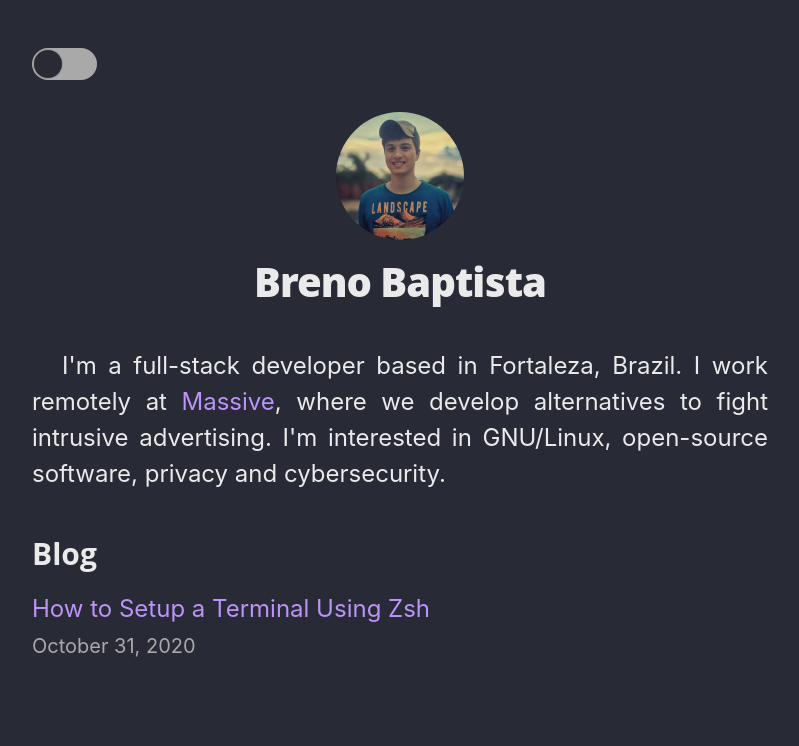
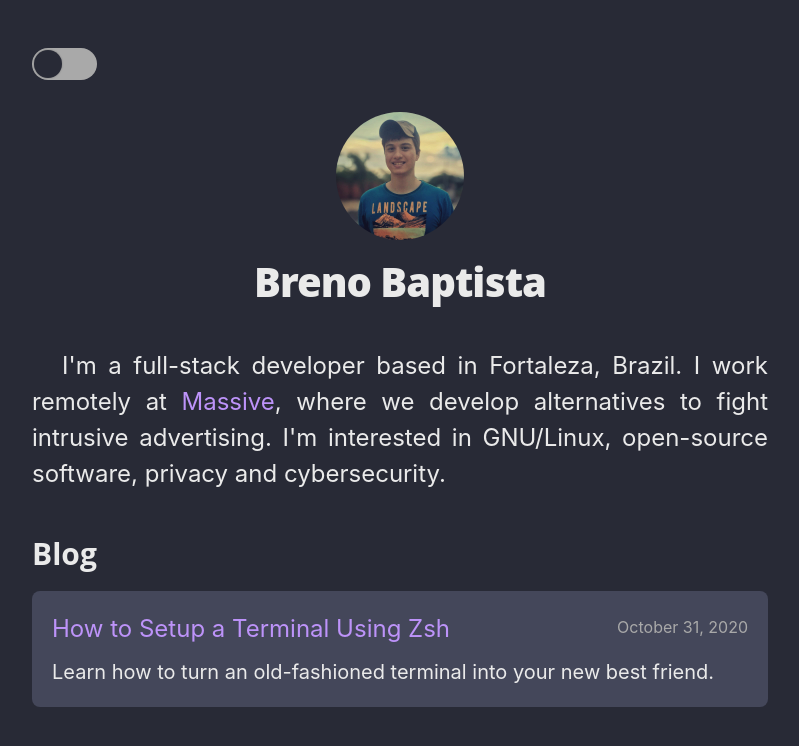
Before and after one commit to brenobaptista/blog, a Next.js app: page / in a window 1280 px wide. Shown: the top 746 px of the page, without its empty margins (240-1039 px from the left). Built offline with nearby package versions, Linux system fonts and the light colour scheme.

Commit message:
Added description to posts and made a card for blog posts

```diff
--- a/src/pages/index.tsx
+++ b/src/pages/index.tsx
@@ -18,9 +18,10 @@ export const getStaticProps: GetStaticProps = async () => {
 
 interface Props {
   allPostsData: {
+    id: string
+    title: string
+    description: string
     date: string
-    title: string
-    id: string
   }[]
 }
 
@@ -49,16 +50,20 @@ const Home = ({ allPostsData }: Props): JSX.Element => (
     <Blog>
       <h2>Blog</h2>
       <ul>
-        {allPostsData.map(({ id, date, title }) => (
-          <li key={id}>
-            <Link href={`/posts/${id}`}>
-              <a>{title}</a>
-            </Link>
-            <br />
-            <small>
-              <Date date={date} />
-            </small>
-          </li>
+        {allPostsData.map(({ id, title, description, date }) => (
+          <Link href={`/posts/${id}`} key={id}>
+            <a>
+              <li>
+                <div>
+                  {title}
+                  <small>
+                    <Date date={date} />
+                  </small>
+                </div>
+                <p>{description}</p>
+              </li>
+            </a>
+          </Link>
         ))}
       </ul>
     </Blog>
--- a/src/pages/posts/[id].tsx
+++ b/src/pages/posts/[id].tsx
@@ -26,6 +26,7 @@ export const getStaticProps: GetStaticProps = async ({ params }) => {
 interface Props {
   postData: {
     title: string
+    description: string
     date: string
     contentHtml: string
   }
--- a/src/posts/how-to-setup-a-terminal-using-zsh.md
+++ b/src/posts/how-to-setup-a-terminal-using-zsh.md
@@ -1,5 +1,6 @@
 ---
 title: 'How to Setup a Terminal Using Zsh'
+description: 'Learn how to turn an old-fashioned terminal into your new best friend.'
 date: '2020-10-31'
 ---
 
--- a/src/styles/components/Date.ts
+++ b/src/styles/components/Date.ts
@@ -1,6 +1,7 @@
 import styled from 'styled-components'
 
 const Time = styled.time`
+  font-size: 0.8rem;
   color: ${props => props.theme.colors.altText};
 `
 
--- a/src/styles/pages/Home.ts
+++ b/src/styles/pages/Home.ts
@@ -20,5 +20,27 @@ export const Blog = styled.section`
 
   li {
     margin: 0 0 20px;
+    padding: 20px;
+    background-color: ${props => props.theme.colors.codeBackground};
+    border-radius: 8px;
+  }
+
+  div {
+    display: flex;
+    justify-content: space-between;
+
+    @media screen and (max-width: 768px) {
+      flex-direction: column;
+    }
+  }
+
+  a:hover {
+    text-decoration: none;
+  }
+
+  p {
+    margin: 10px 0 0;
+    font-size: 1rem;
+    color: ${props => props.theme.colors.text};
   }
 `
--- a/src/utils/posts.ts
+++ b/src/utils/posts.ts
@@ -7,14 +7,16 @@ import html from 'remark-html'
 interface SortedPosts {
   id: string
   title: string
+  description: string
   date: string
 }
 
 type PostsByDate = Array<SortedPosts>
 
 interface MatterResultData {
+  title: string
+  description: string
   date: string
-  title: string
 }
 
 const postsDirectory = path.join(process.cwd(), 'src/posts')
@@ -61,9 +63,10 @@ export function getAllPostIds(): ListFileNames {
 
 interface PostData {
   id: string
+  title: string
+  description: string
+  date: string
   contentHtml: string
-  title: string
-  date: string
 }
 
 export async function getPostData(id: string): Promise<PostData> {
@@ -79,13 +82,14 @@ export async function getPostData(id: string): Promise<PostData> {
     .process(matterResult.content)
   const contentHtml = processedContent.toString()
 
-  const { title, date } = matterResult.data
+  const { title, description, date } = matterResult.data
 
   // Combine the data with the id and contentHtml
   return {
     id,
-    contentHtml,
     title,
-    date
+    description,
+    date,
+    contentHtml
   }
 }
```
